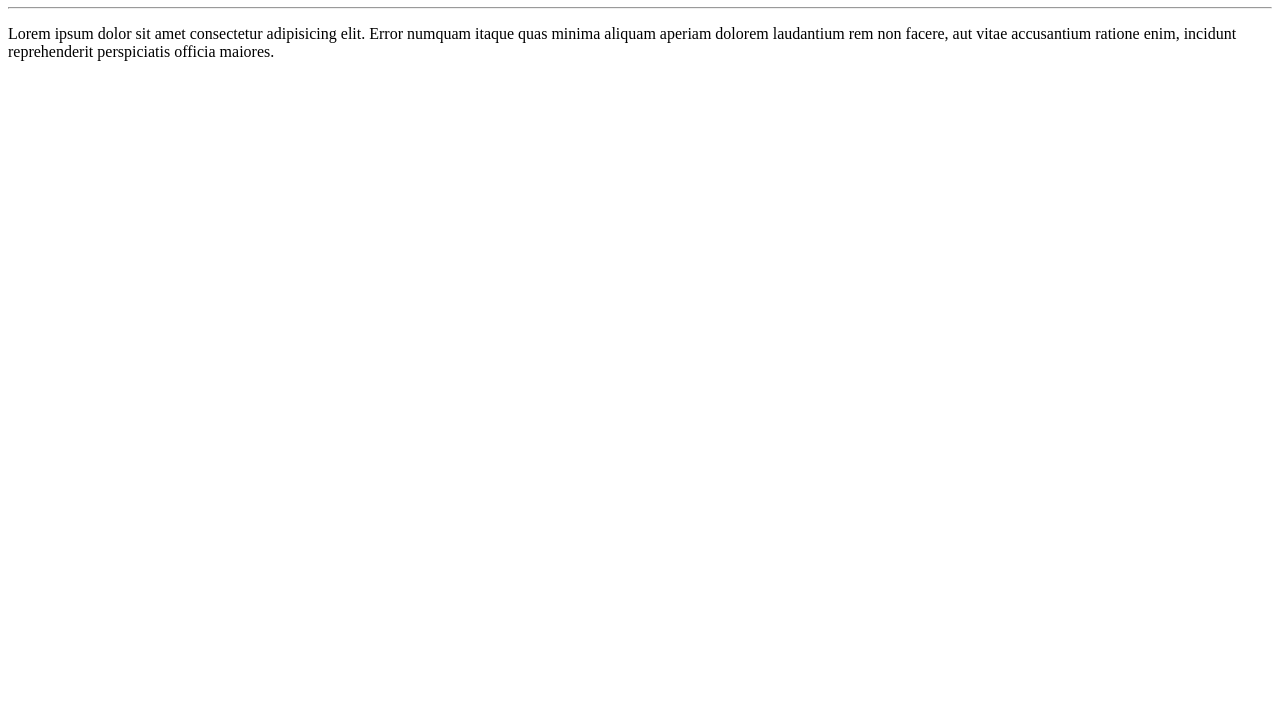
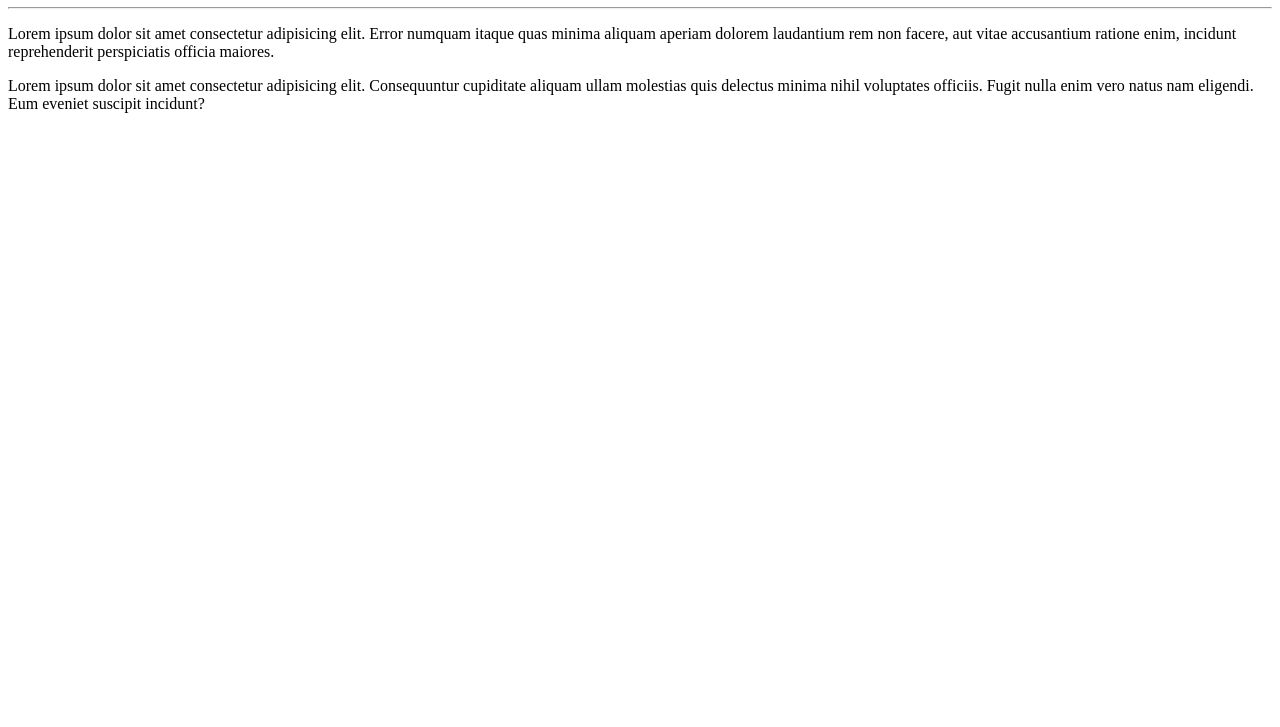
Before and after one commit to Mailson01/Ola-mundo, a plain HTML site: page SITE EXEMPLO/index.html in a window 1280 px wide. Shown: the part 73-800 px from the top of the page. Drawn offline with Linux system fonts and the light colour scheme.

Commit message:
adicionei um parágrafo

```diff
--- a/SITE EXEMPLO/index.html
+++ b/SITE EXEMPLO/index.html
@@ -9,5 +9,6 @@
     <h1>Olá, Mundo!</h1>
     <hr>
     <p>Lorem ipsum dolor sit amet consectetur adipisicing elit. Error numquam itaque quas minima aliquam aperiam dolorem laudantium rem non facere, aut vitae accusantium ratione enim, incidunt reprehenderit perspiciatis officia maiores.</p>
+    <p>Lorem ipsum dolor sit amet consectetur adipisicing elit. Consequuntur cupiditate aliquam ullam molestias quis delectus minima nihil voluptates officiis. Fugit nulla enim vero natus nam eligendi. Eum eveniet suscipit incidunt?</p>
 </body>
 </html>
```
